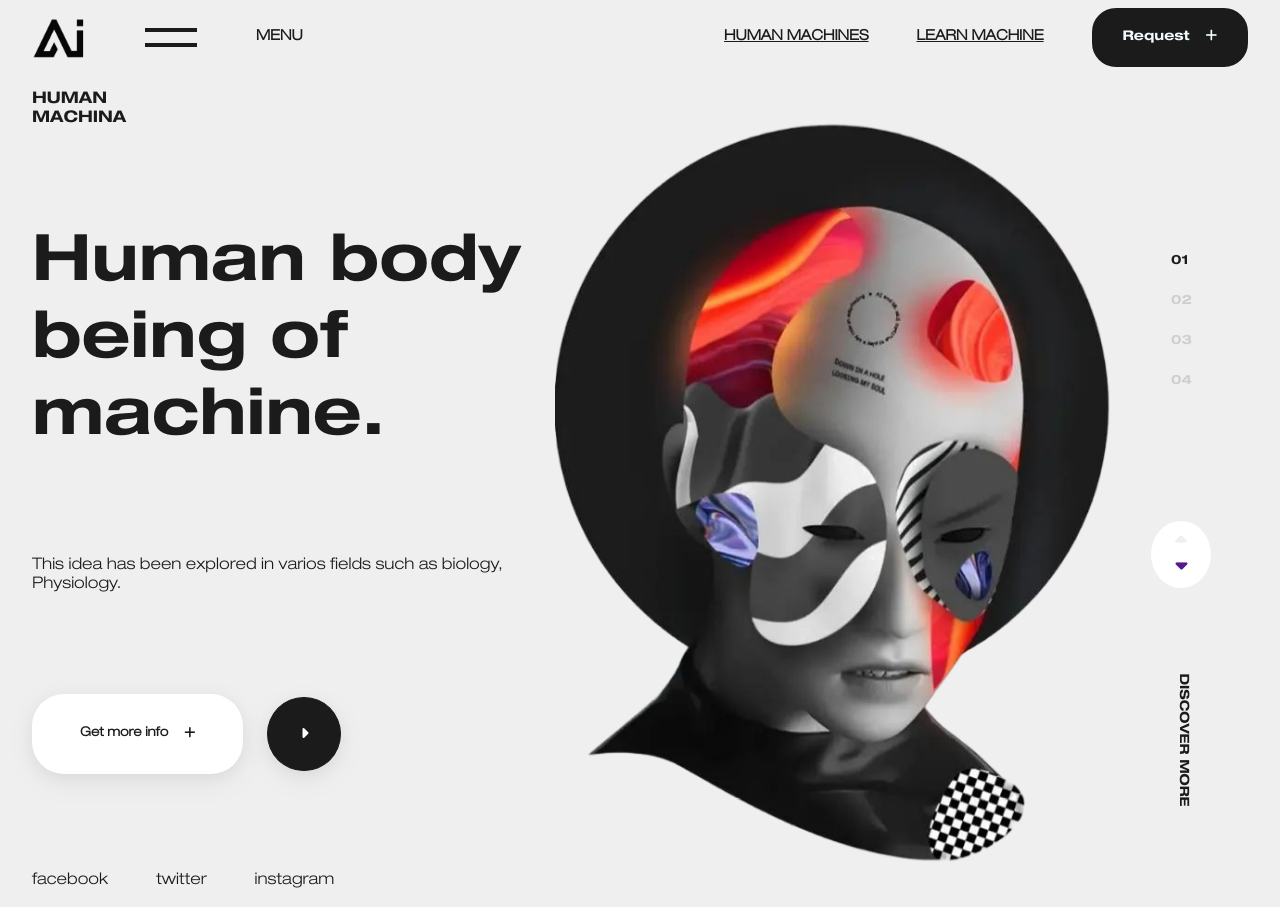
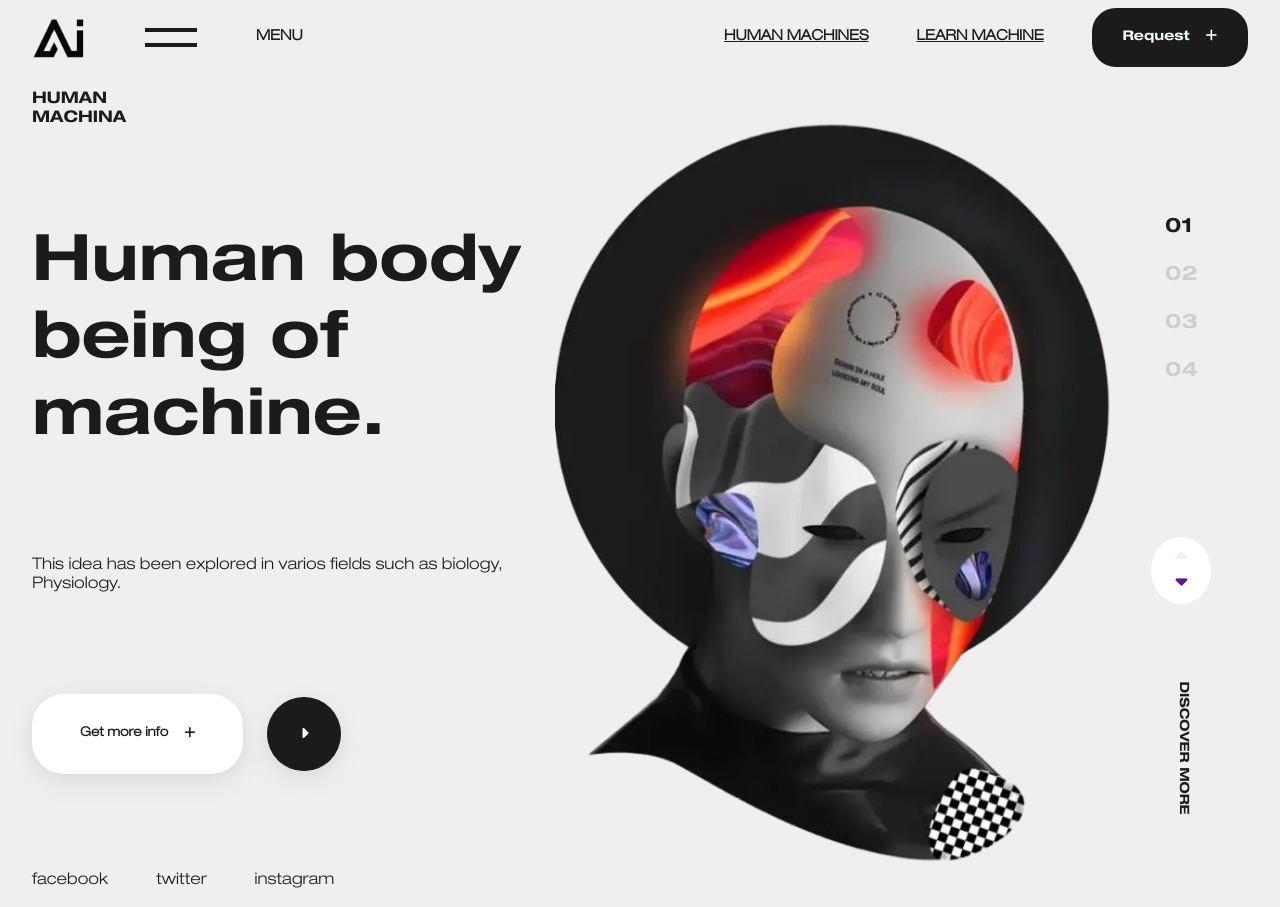
Before and after one commit to SimonGideon/AI-Landing-page, a website: page v1_landing_pages/index.html in a window 1280 px wide. Drawn offline with Linux system fonts and the light colour scheme.

Commit message:
Initial commit

```diff
--- a/v1_landing_pages/scripts/animated.js
+++ b/v1_landing_pages/scripts/animated.js
@@ -1,4 +1,19 @@
-const textWrapper = document.querySelector(".text-wrapper");
-        textWrapper.addEventListener("animationend", () => {
-            textWrapper.style.borderRight = "none";
-        });
+document.addEventListener("DOMContentLoaded", function() {
+    const sideMenu = document.querySelector('.side-menu');
+    const pageNumbers = document.querySelectorAll('.pages span');
+    const discoverMore = document.querySelector('.translate');
+
+    setTimeout(() => {
+      sideMenu.style.bottom = '0';
+    }, 1000);
+
+    for (let i = 0; i < pageNumbers.length; i++) {
+      setTimeout(() => {
+        pageNumbers[i].classList.add('active');
+      }, 1500 + i * 500);
+    }
+
+    setTimeout(() => {
+      discoverMore.style.opacity = '1';
+    }, 1500 + pageNumbers.length * 500);
+  });
--- a/v1_landing_pages/styles/animation_keys.css
+++ b/v1_landing_pages/styles/animation_keys.css
@@ -8,6 +8,50 @@
 .ai-image {
   position: relative;
   animation: slideIn 2s ease-in-out forwards;
+}
+
+/* side menu */
+/* ==== */
+.side-menu {
+    bottom: -100%;
+    left: 0;
+    transition: bottom 0.5s;
+  }
+
+  .pages span {
+    display: inline-block;
+    margin: 0 10px;
+    font-size: 20px;
+    opacity: 0;
+    transition: transform 0.5s, opacity 0.5s;
+  }
+
+  .pages span.active {
+    transform: translateY(-30px);
+    opacity: 1;
+  }
+
+  .nav-dt a {
+    display: inline-block;
+    margin: 0 10px;
+  }
+
+  .side-menu {
+    opacity: 0;
+    animation: sideAnim 2s ease-in-out forwards;
+
+  }
+
+  @keyframes sideAnim {
+    0% {
+      opacity: 0;
+      bottom: -100%;
+    }
+    100% {
+      opacity: 1;
+      bottom: 0;
+    }
+
   }
 
 @keyframes slideIn {
--- a/v1_landing_pages/styles/styles.css
+++ b/v1_landing_pages/styles/styles.css
@@ -25,6 +25,7 @@ body {
   padding: 0;
   box-sizing: border-box;
   background-color: var(--body-bg);
+  height: 100vh;
 }
 
 /* navbar */
```
Lines whose indentation alone changed are shown as unchanged.
